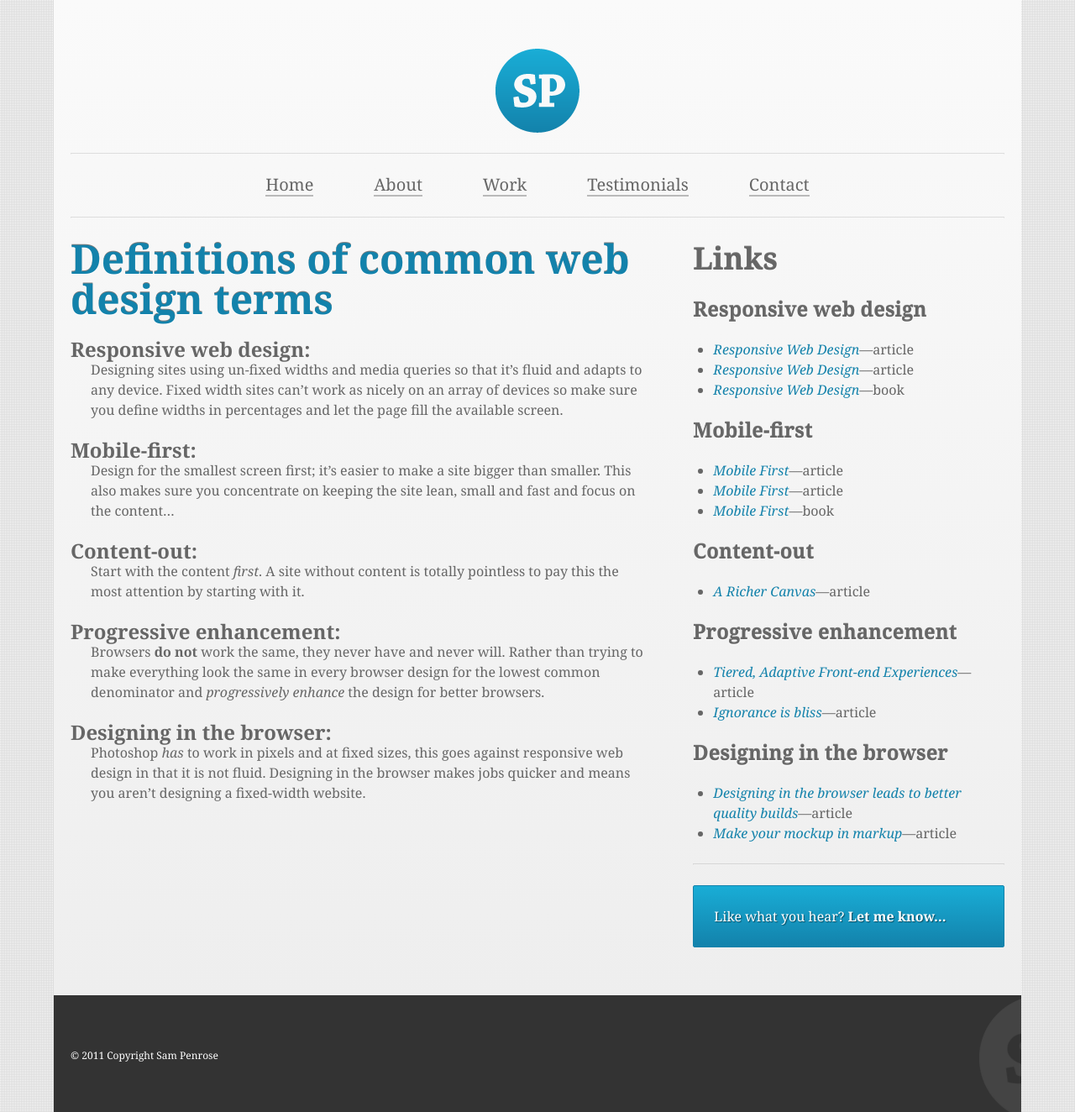
After one commit to csswizardry/sampenrose.co.uk, a PHP site: page /cheatsheet.html in a window 1280 px wide. The commit adds this page. Shown: the whole page at 84% size. Run offline with PHP 8.4, Linux system fonts and the light colour scheme; some libraries are stand-ins or nearby versions.

Commit message:
Finishing off build

```diff
--- a/about.html
+++ b/about.html
@@ -66,6 +66,7 @@
 
 			<p>This website was designed by me and coded by <a href=http://twitter.com/csswizardry>Harry Roberts</a>. It was built in <a href=http://macromates.com/>TextMate</a> and designed in-browser, its code is hosted on <a href=https://github.com/csswizardry/sampenrose.co.uk title="This site&rsquo;s public repo on GitHub">GitHub</a> and it uses the gorgeous <a href=https://typekit.com/fonts/chaparral-pro><cite>Chaparral Pro</cite></a> from <a href=https://typekit.com>Typekit</a>.</p>
 			<p>It was designed <a href=http://www.markboulton.co.uk/journal/comments/a-richer-canvas>content-out</a> and <a href=http://www.abookapart.com/products/mobile-first>mobile-first</a>, it is <a href=http://www.alistapart.com/articles/responsive-web-design/>fully responsive</a> and uses progressive enhancement to deliver a <abbr title="User eXperience">UX</abbr> suited to the individual browser or/and device. For a list of people and technologies involved please see my <a href=humans.txt><i>humans.txt</i></a>.</p>
+			<p>To read more about the techniques applied, please refer to my <a href=cheatsheet.html>web design cheatsheet</a>.</p>
 
 		</div><!-- /content -->
 
--- /dev/null
+++ b/cheatsheet.html
@@ -0,0 +1,114 @@
+<!DOCTYPE html>
+<html lang=en>
+<head>
+	<meta charset=UTF-8>
+	<meta name=viewport content="width=device-width, minimum-scale=1.0, maximum-scale=1.0">
+
+	<title>Web design cheatsheet&mdash;Sam Penrose</title>
+
+	<link rel=stylesheet href=css/style.css>
+
+	<link rel="shortcut icon" href=icon.png>
+	<link rel=apple-touch-icon-precomposed href=icon.png>
+	<link type=text/plain rel=author href=humans.txt>
+
+	<script src="http://use.typekit.com/eey0lsm.js"></script>
+	<script>try{Typekit.load();}catch(e){}</script>
+</head>
+<body>
+
+	<div class=wrapper>
+
+		<a href=index.html class=logo><img src=img/logo.png alt="Sam Penrose design logo"></a>
+
+		<hr>
+
+		<ul class="nav main-nav">
+			<li><a href=index.html>Home</a></li>
+			<li><a href=about.html>About</a></li>
+			<li><a href=work.html>Work</a></li>
+			<li><a href=testimonials.html>Testimonials</a></li>
+			<li><a href=contact.html>Contact</a></li>
+		</ul>
+
+		<hr>
+
+		<div class=content>
+
+			<h1>Definitions of common web design terms</h1>
+
+			<dl>
+				<dt>Responsive web design</dt>
+				<dd>Designing sites using un-fixed widths and media queries so that it&rsquo;s fluid and adapts to any device. Fixed width sites can&rsquo;t work as nicely on an array of devices so make sure you define widths in percentages and let the page fill the available screen.</dd>
+
+				<dt>Mobile-first</dt>
+				<dd>Design for the smallest screen first; it&rsquo;s easier to make a site bigger than smaller. This also makes sure you concentrate on keeping the site lean, small and fast and focus on the content&hellip;</dd>
+
+				<dt>Content-out</dt>
+				<dd>Start with the content <em>first</em>. A site without content is totally pointless to pay this the most attention by starting with it.</dd>
+
+				<dt>Progressive enhancement</dt>
+				<dd>Browsers <strong>do not</strong> work the same, they never have and never will. Rather than trying to make everything look the same in every browser design for the lowest common denominator and <em>progressively enhance</em> the design for better browsers.</dd>
+
+				<dt>Designing in the browser</dt>
+				<dd>Photoshop <em>has</em> to work in pixels and at fixed sizes, this goes against responsive web design in that it is not fluid. Designing in the browser makes jobs quicker and means you aren&rsquo;t designing a fixed-width website.</dd>
+			</dl>
+
+		</div><!-- /content -->
+
+		<div class=sub-content>
+
+			<h2>Links</h2>
+
+			<h3>Responsive web design</h3>
+
+			<ul>
+				<li><a href=http://www.alistapart.com/articles/responsive-web-design/><cite>Responsive Web Design</cite></a>&mdash;article</li>
+				<li><a href=http://www.netmagazine.com/features/responsive-web-design><cite>Responsive Web Design</cite></a>&mdash;article</li>
+				<li><a href=http://www.abookapart.com/products/responsive-web-design><cite>Responsive Web Design</cite></a>&mdash;book</li>
+			</ul>
+
+			<h3>Mobile-first</h3>
+
+			<ul>
+				<li><a href=http://www.lukew.com/ff/entry.asp?933><cite>Mobile First</cite></a>&mdash;article</li>
+				<li><a href=http://www.netmagazine.com/features/mobile-first><cite>Mobile First</cite></a>&mdash;article</li>
+				<li><a href=http://www.abookapart.com/products/mobile-first><cite>Mobile First</cite></a>&mdash;book</li>
+			</ul>
+
+			<h3>Content-out</h3>
+
+			<ul>
+				<li><a href=http://www.markboulton.co.uk/journal/comments/a-richer-canvas><cite>A Richer Canvas</cite></a>&mdash;article</li>
+			</ul>
+
+			<h3>Progressive enhancement</h3>
+
+			<ul>
+				<li><a href=http://paulirish.com/2011/tiered-adaptive-front-end-experiences/><cite>Tiered, Adaptive Front-end Experiences</cite></a>&mdash;article</li>
+				<li><a href=http://24ways.org/2009/ignorance-is-bliss><cite>Ignorance is bliss</cite></a>&mdash;article</li>
+			</ul>
+
+			<h3>Designing in the browser</h3>
+
+			<ul>
+				<li><a href=http://csswizardry.com/2010/10/designing-in-the-browser-leads-to-better-quality-builds/><cite>Designing in the browser leads to better quality builds</cite></a>&mdash;article</li>
+				<li><a href=http://24ways.org/2009/make-your-mockup-in-markup><cite>Make your mockup in markup</cite></a>&mdash;article</li>
+			</ul>
+
+			<hr>
+
+			<a href=portfolio.html class=promo>
+				Like what you hear? <b class=go>Let me know&hellip;</b>
+			</a>
+
+		</div><!-- /sub-content -->
+
+	</div><!-- /wrapper -->
+
+	<div class=footer>
+		<p><small>&copy; 2011 Copyright Sam Penrose</small></p>
+	</div><!-- /footer -->
+
+</body>
+</html>
--- a/contact.html
+++ b/contact.html
@@ -65,7 +65,7 @@
 
 			<hr>
 
-			<a href=portfolio.html class=promo>
+			<a href=work.html class=promo>
 				About to get in touch? <b class=go>Have you checked my portfolio?</b>
 			</a>
 
--- a/css/style.css
+++ b/css/style.css
@@ -790,7 +787,7 @@ table{
 \*------------------------------------*/
 @media(min-width: 481px){
 body{
-	max-width:960px;
+	max-width:1200px;
 }
 .content,
 .sub-content{
```
Also changed, not shown: other parts of css/style.css (+19 -10 lines), index.html (+22 -13 lines), work.html (+57 -13 lines), img/carousel/01.jpg (added), img/carousel/02.jpg (added), img/carousel/03.jpg (added), img/carousel/04.jpg (added), img/carousel/05.jpg (added), img/portfolio/batchwood-hall-flyer.jpg (added), img/portfolio/cooler-co-logo.png (added), img/portfolio/easter-weekend-poster.jpg (added), img/portfolio/everybody-dance-now-poster.jpg (added), img/portfolio/example-tour-poster.jpg (added), img/portfolio/palatino-poster.jpg (added), 3 more files.
